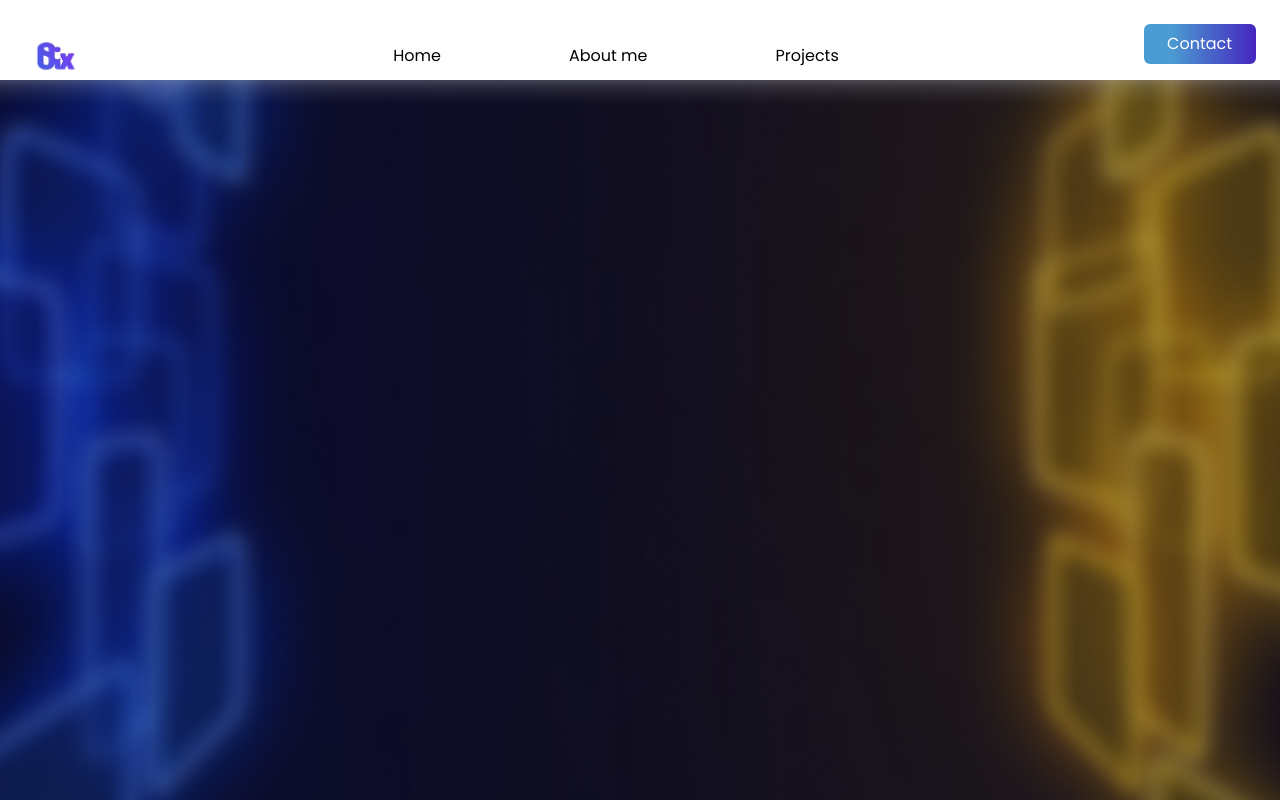
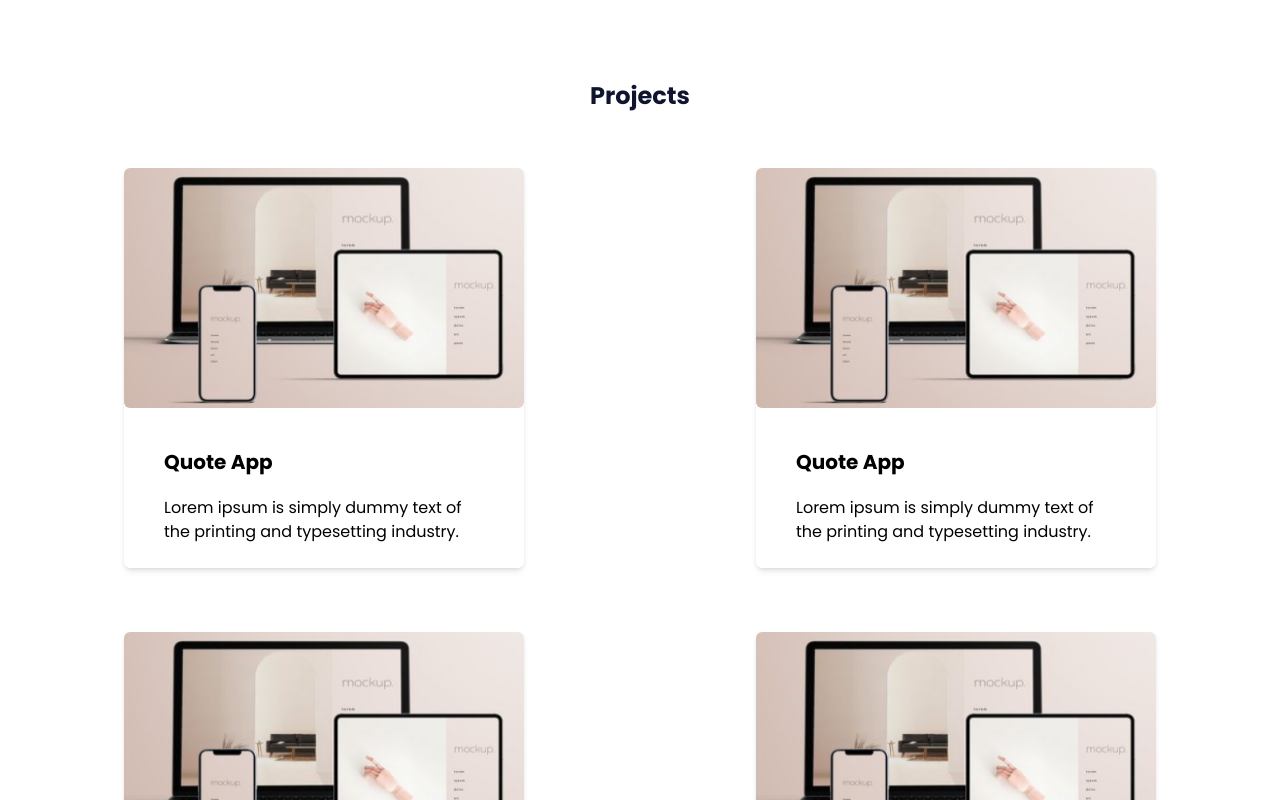
Before and after one commit to Richiewebs/Porfolio, a React (Vite) app: page /project in a window 1280 px wide. Shown: the top 800 px of the page. Built offline with nearby package versions, Linux system fonts and the light colour scheme.

Commit message:
did changes

```diff
--- a/package.json
+++ b/package.json
@@ -11,7 +11,8 @@
   },
   "dependencies": {
     "react": "^18.3.1",
-    "react-dom": "^18.3.1"
+    "react-dom": "^18.3.1",
+    "react-router-dom": "^6.24.1"
   },
   "devDependencies": {
     "@types/react": "^18.3.3",
--- a/src/App.jsx
+++ b/src/App.jsx
@@ -1,27 +1,9 @@
-import React from 'react'
-import Navbar from './components/Navbar'
-import Hero from './components/Hero'
-import About from './components/About'
-import Tab from './components/Tab'
-import Experience from './components/Experience'
-import Project from './components/Project'
-import Skills from './components/Skills'
-import Footer from './components/Footer'
+import Routepages from "./Routepages"
 
 const App = () => {
   return (
     <div>
-      <Navbar text='Contact'></Navbar>
-      <Hero></Hero>
-
-      <About></About>
-      <Tab></Tab>
-      <div className='bg-backg-gradient'>
-      <Experience></Experience>
-      <Project></Project>
-      <Skills></Skills>
-      <Footer></Footer>
-      </div>
+      <Routepages></Routepages>
     </div>
   )
 }
--- /dev/null
+++ b/src/Routepages.jsx
@@ -0,0 +1,25 @@
+import { BrowserRouter, Routes, Route } from 'react-router-dom';
+import Project from './components/Project.jsx';
+import Skills from './components/Skills.jsx';
+import About from './components/About.jsx';
+import Experience from './components/Experience.jsx';
+import Footer from './components/Footer.jsx';
+import Home from './components/Home.jsx';
+
+const Routepages = () => {
+  return (
+    <BrowserRouter>
+        <Routes>
+            <Route path = '/home' element={<Home/>}></Route>
+            <Route path = '/experience' element={<Experience/>}></Route>
+            <Route path = '/about' element={<About/>}></Route>
+            <Route path = '/skills' element={<Skills/>}></Route>
+            <Route path = '/footer' element={<Footer/>}></Route>
+            <Route path = '/project' element={<Project/>}></Route>
+        </Routes>
+
+    </BrowserRouter>
+  )
+}
+
+export default Routepages
--- a/src/components/About.jsx
+++ b/src/components/About.jsx
@@ -1,9 +1,11 @@
 import React from 'react';
 import img from '../assets/woman.png';
 import Button from './Button';
+import Tab from './Tab';
 
 const About = () => {
   return (
+    <div className='flex flex-col'>
     <div className='flex p-24 space-x-20'>
       <div className='w-2/5 relative'>
         <div className='absolute -top-5 left-32 w-4/5  h-full'>
@@ -24,6 +26,11 @@ const About = () => {
         </div>
       </div>
     </div>
+
+    <div className='mt-10'>
+    <Tab></Tab>
+    </div>
+    </div>
   );
 }
 
--- a/src/components/Experience.jsx
+++ b/src/components/Experience.jsx
@@ -1,9 +1,11 @@
 import React from 'react';
 import umat from '../assets/umat.png';
 import aaenics from '../assets/aaenics.png';
+import Tab from './Tab';
 
 const Experience = () => {
   return (
+    <div id='experience'>
     <div className='w-full bg-exbg p-6 shadow-md'>
       <h1 className='text-btn2 font-bold text-2xl text-center pb-5'>Education & Experience</h1>
       <div className='p-10 flex'>
@@ -31,6 +33,10 @@ const Experience = () => {
             </ul>
           </div>
       </div>
+
+    </div>
+
+
     </div>
   );
 }
--- /dev/null
+++ b/src/components/Home.jsx
@@ -0,0 +1,31 @@
+import React from 'react'
+import Navbar from '../components/Navbar'
+import Hero from '../components/Hero'
+import About from '../components/About'
+import Tab from '../components/Tab'
+import Experience from '../components/Experience'
+import Project from '../components/Project'
+import Skills from '../components/Skills'
+import Footer from '../components/Footer'
+
+const Home = () => {
+  return (
+    <div>
+
+      <Navbar text='Contact'></Navbar>
+      <Hero></Hero>
+
+      <About></About>
+
+      <div className='bg-backg-gradient'>
+      <Experience></Experience>
+      <Project></Project>
+      <Skills></Skills>
+      <Footer></Footer>
+      </div>
+    </div>
+
+  )
+}
+
+export default Home
--- a/src/components/Navbar.jsx
+++ b/src/components/Navbar.jsx
@@ -3,17 +3,17 @@ import img from '../assets/logo.png'
 
 const Navbar = (props) => {
   return (
-    <div>
-      <nav className='w-full h-20 bg-white font-sans shadow-md pt-6 h-10 '>
+    <div className='sticky'>
+      <nav className='w-full h-20 bg-white sticky font-sans shadow-md pt-6 h-10 '>
             <div className='flex space-x-64 place-content-around'>
                 <div className='w-16'><img src={img} alt="logo" srcset="" /></div>
                 <ul className='flex space-x-32 pt-5'>
-                    <li>Home</li>
-                    <li>About me</li>
-                    <li>Projects</li>
+                    <li><a href="/">Home</a></li>
+                    <li><a href="/About">About me</a></li>
+                    <li><a href="/Projects">Projects</a></li>
                 </ul>
                 <div className='flex'>
-                <button class="btn" className='w-28 h-10 bg-custom-gradient rounded-md text-white'>{props.text}</button>
+                <button class="btn" className='w-28 h-10 bg-custom-gradient rounded-md text-white'><a href='/footer'>{props.text}</a></button>
             </div>
             </div>
       </nav>
--- a/src/components/Project.jsx
+++ b/src/components/Project.jsx
@@ -3,7 +3,7 @@ import Cards from './Cards'
 
 const Project = () => {
   return (
-    <div className='p-10 pt-20 w-full space-y-14' >
+    <div id='projects' className='p-10 pt-20 w-full space-y-14' >
       <h1 className='text-center font-bold text-btn2 text-2xl'>Projects</h1>
       <div className='flex flex-wrap gap-16 place-content-around'>
         <Cards title ='Quote App' detail = 'Lorem ipsum is simply dummy text of the printing and typesetting industry.'></Cards>
--- a/src/components/Skilbox.jsx
+++ b/src/components/Skilbox.jsx
@@ -2,7 +2,7 @@ import React from 'react';
 
 const Skilbox = ({ icon, name }) => {
   return (
-    <div className=' bg-white shadow-xl p-12 flex  items-center justify-center' style={{height: 200, width:200}}>
+    <div className=' bg-white shadow-md p-12 flex  items-center justify-center' style={{height: 200, width:200}}>
       <img src={icon} alt={name} className='' />
     </div>
   );
--- a/src/components/Skills.jsx
+++ b/src/components/Skills.jsx
@@ -22,7 +22,7 @@ const Skills = () => {
   ];
 
   return (
-    <div className='bg-slate shadow-md'>
+    <div id = 'skills' className='bg-slate shadow-md'>
       <h1 className='text-center p-6 text-btn2 font-bold text-2xl'>Skills</h1>
       <div className='m-auto  w-10/12 gap-10 place-content-around p-10 flex flex-wrap justify-around'>
         {images.map((image, index) => (
```
Also changed, not shown: 1 other file (tests, documents, lock files or other folders).
